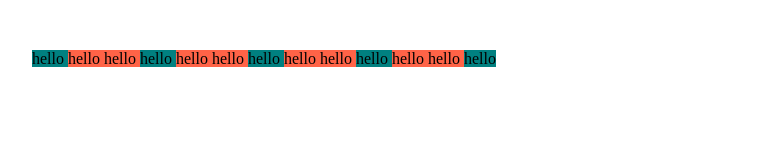
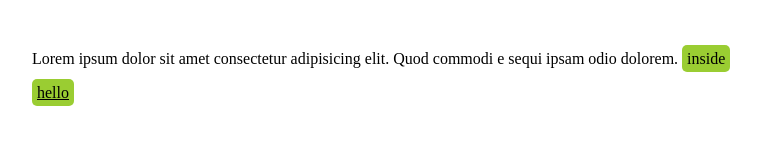
Before and after one commit to JeongSikKim88/clone-kakao, a plain HTML site: page home.html in a window 1280 px wide. Shown: the top 160 px of the page, without its empty margins (18-779 px from the left). Drawn offline with Linux system fonts and the light colour scheme.

Commit message:
3.15 Combinators

```diff
--- a/home.html
+++ b/home.html
@@ -10,29 +10,25 @@
         }
 
         span {
-            background-color: tomato;
+            background-color: yellowgreen;
+            padding: 5px;
+            border-radius: 5px;
         }
 
-        span:nth-child(3n+1) {
-            background-color: teal;
+        p+span {
+            text-decoration: underline;
         }
     </style>
 </head>
 
 <body>
-    <span> hello </span>
-    <span> hello </span>
-    <span> hello </span>
-    <span> hello </span>
-    <span> hello </span>
-    <span> hello </span>
-    <span> hello </span>
-    <span> hello </span>
-    <span> hello </span>
-    <span> hello </span>
-    <span> hello </span>
-    <span> hello </span>
-    <span> hello </span>
+    <div>
+        <p>
+            Lorem ipsum dolor sit amet consectetur adipisicing elit. Quod commodi e
+            sequi ipsam odio dolorem. <span>inside</span>
+        </p>
+        <span>hello</span>
+    </div>
 </body>
 
 </html>
```
